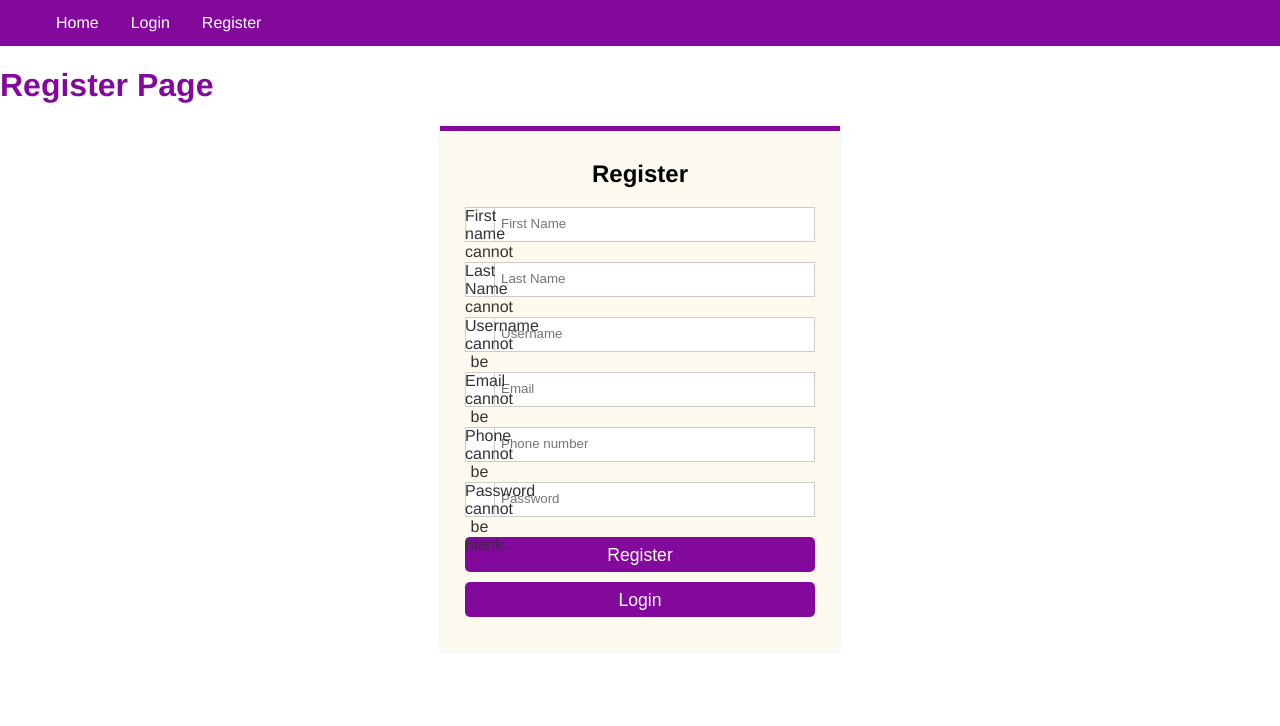
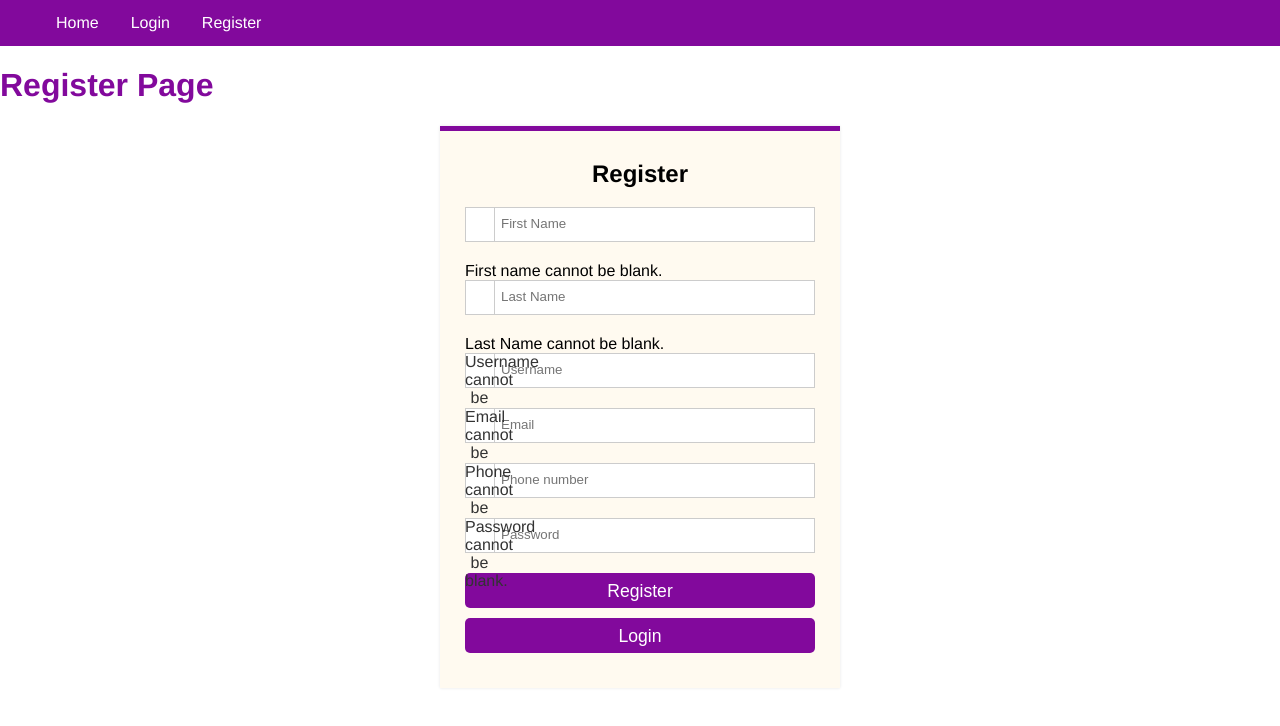
Before and after one commit to maxi-p/marketplace, a React (Create React App) app in the folder frontend/: page /register in a window 1280 px wide. Shown: the top 726 px of the page. Built offline with nearby package versions, Linux system fonts and the light colour scheme.

Commit message:
adding icons back

```diff
--- a/frontend/src/components/Register.js
+++ b/frontend/src/components/Register.js
@@ -77,8 +77,9 @@ const Register = props => {
                                 value={formData.firstname}
                                 onChange={handleChange}
                             />
-                            <span id="firstNameResult">{validationState.firstNameMessage}</span><br />
                         </div>
+                        <span id="firstNameResult">{validationState.firstNameMessage}</span><br />
+
                     </div>
                     <div className="col_half">
                         <div className="input_field"> <span><i aria-hidden="true" className="fa fa-user"></i></span>
@@ -89,9 +90,9 @@ const Register = props => {
                                 value={formData.lastname}
                                 onChange={handleChange}
                             />
-                            <span id="lastNameResult">{validationState.lastNameMessage}</span><br />
 
                         </div>
+                        <span id="lastNameResult">{validationState.lastNameMessage}</span><br />
                     </div>
                 </div>
                 <div className="row clearfix">
```
